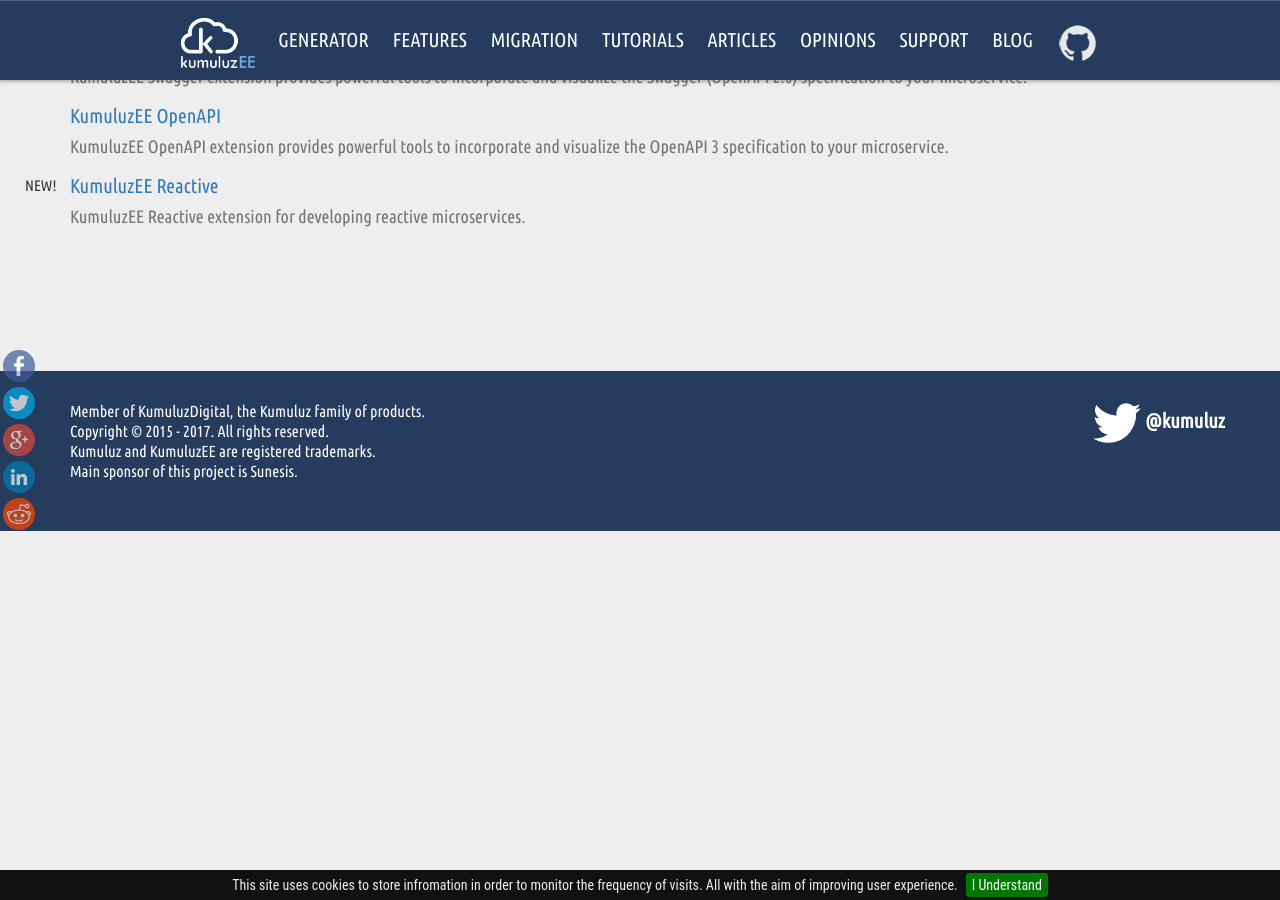
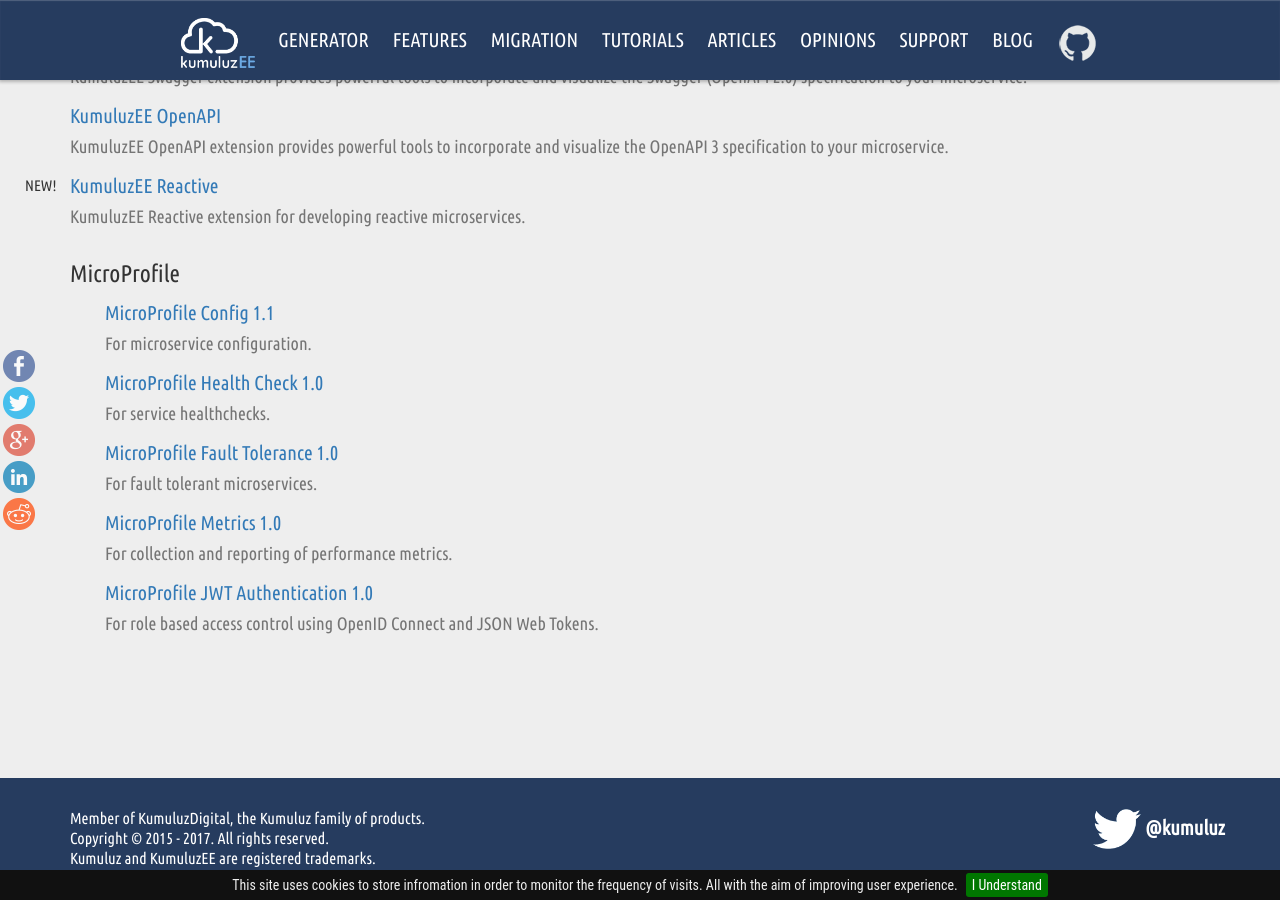
Before and after one commit to kumuluz/ee.kumuluz.com, a Jekyll site: the page built from tutorial/index.html, in a window 1280 px wide and 900 px high, scrolled down 4053 px. Built offline with Jekyll 4.4.1, drawn with Linux system fonts in a browser that asks for light colours; nearby versions of some CDN libraries; comment, search, counter and statistics services are not loaded.

Commit message:
add MP to tutorials documentation

```diff
--- a/tutorial/index.html
+++ b/tutorial/index.html
@@ -279,6 +279,30 @@
 						<a href="https://github.com/kumuluz/kumuluzee-reactive/blob/master/README.md" target="_blank" rel="noopener noreferrer">KumuluzEE Reactive</a>
 						<p>KumuluzEE Reactive extension for developing reactive microservices.</p>
 					</div>
+
+					<div class="col-md-12 tutorial-block">
+						<h3>MicroProfile</h3>
+					</div>
+					<div class="col-md-12 tutorial-block" style="padding-left: 50px;">
+						<a href="https://github.com/kumuluz/kumuluzee-config-mp/blob/master/README.md" target="_blank" rel="noopener noreferrer">MicroProfile Config 1.1</a>
+						<p>For microservice configuration.</p>
+					</div>
+					<div class="col-md-12 tutorial-block" style="padding-left: 50px;">
+						<a href="https://github.com/kumuluz/kumuluzee-health/blob/master/README.md" target="_blank" rel="noopener noreferrer">MicroProfile Health Check 1.0</a>
+						<p>For service healthchecks.</p>
+					</div>
+					<div class="col-md-12 tutorial-block" style="padding-left: 50px;">
+						<a href="https://github.com/kumuluz/kumuluzee-fault-tolerance/blob/master/README.md" target="_blank" rel="noopener noreferrer">MicroProfile Fault Tolerance 1.0</a>
+						<p>For fault tolerant microservices.</p>
+					</div>
+					<div class="col-md-12 tutorial-block" style="padding-left: 50px;">
+						<a href="https://github.com/kumuluz/kumuluzee-metrics/blob/master/README.md" target="_blank" rel="noopener noreferrer">MicroProfile Metrics 1.0</a>
+						<p>For collection and reporting of performance metrics.</p>
+					</div>
+					<div class="col-md-12 tutorial-block" style="padding-left: 50px;">
+						<a href="https://github.com/kumuluz/kumuluzee-jwt-auth/blob/master/README.md" target="_blank" rel="noopener noreferrer">MicroProfile JWT Authentication 1.0</a>
+						<p>For role based access control using OpenID Connect and JSON Web Tokens.</p>
+					</div>
 				</div>
 				<br/>
 			</div>
```
